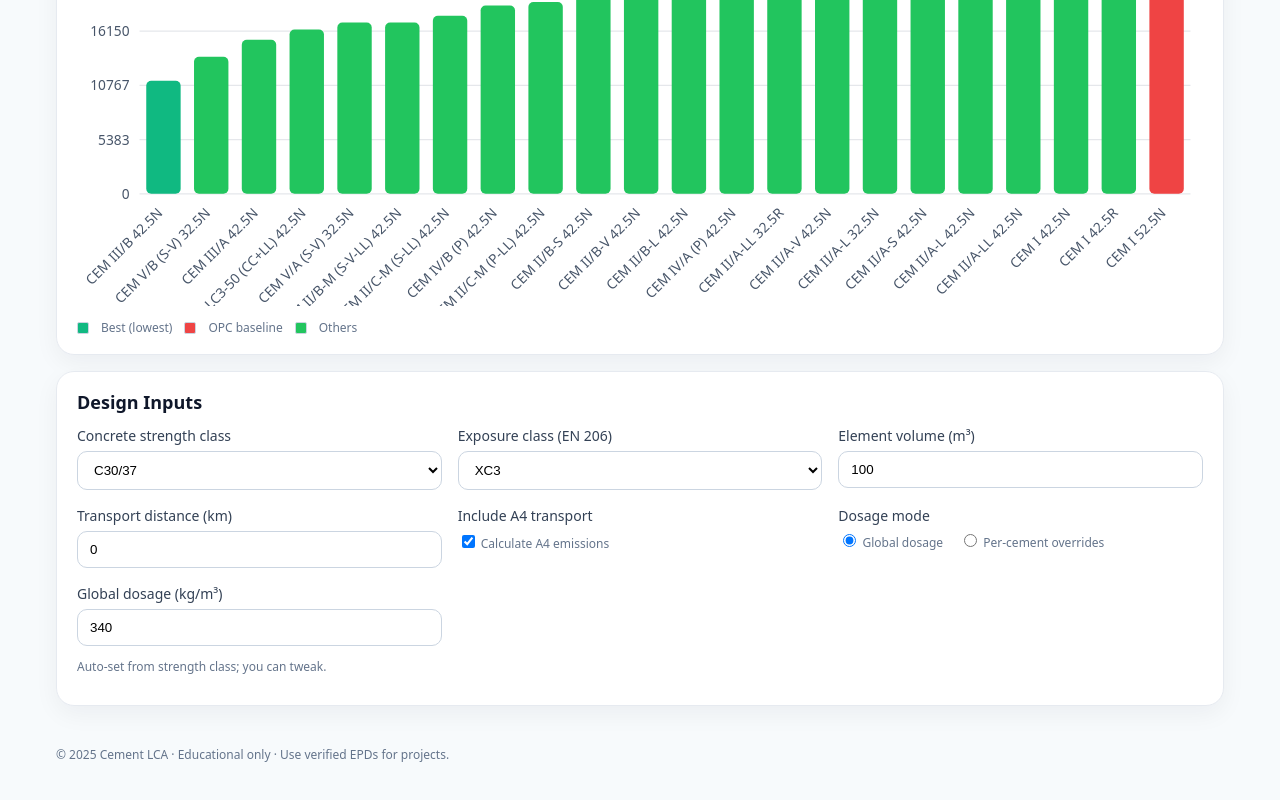
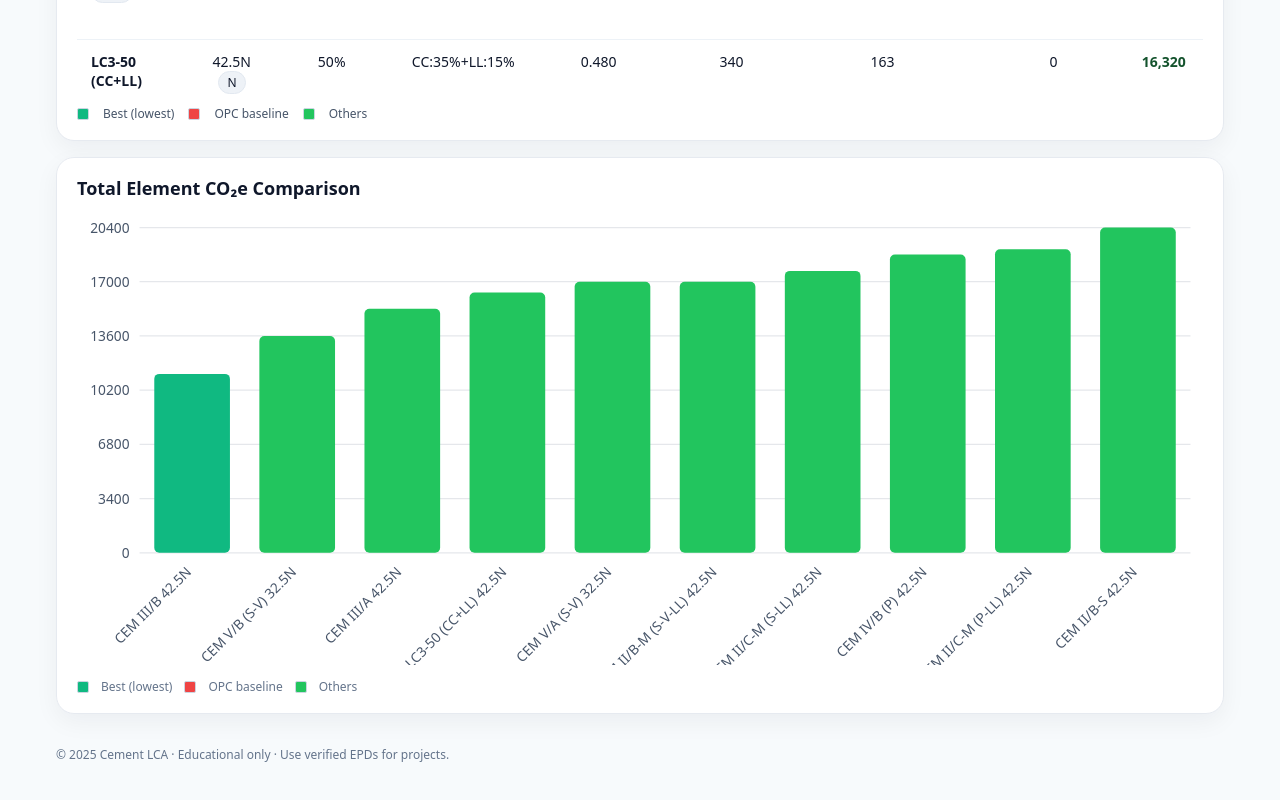
Before and after one commit to MarioSorgente/cement-lca, a Next.js app: page / in a window 1280 px wide. Shown: the part 898-1698 px from the top of the page. Built offline with nearby package versions, Linux system fonts and the light colour scheme.

Commit message:
Update index.tsx

```diff
--- a/pages/index.tsx
+++ b/pages/index.tsx
@@ -7,7 +7,7 @@ import { getDefaultDosage } from '../lib/dosage'
 import { toResultRows } from '../lib/calc'
 import { tagsForCement } from '../lib/tags'
 import { downloadCSV } from '../lib/download'
-// If you chose Option B earlier, import data instead of fetch:
+// If you prefer import over fetch, uncomment and use the second line below
 // import cementsData from '../data/cements.json'
 
 type SortKey = 'cement'|'strength'|'clinker'|'ef'|'dosage'|'a1a3'|'a4'|'total'
@@ -16,6 +16,14 @@ type SortDir = 'asc'|'desc'
 export default function Home() {
   const [cements, setCements] = useState<Cement[]>([])
   const [dosageOverrides, setDosageOverrides] = useState<Record<string, number>>({})
+
+  // Table UX state
+  const [sortKey, setSortKey] = useState<SortKey>('total')
+  const [sortDir, setSortDir]   = useState<SortDir>('asc')
+  const [search, setSearch] = useState('')
+  const [hideIncompatible, setHideIncompatible] = useState(false)
+  const [pageSize, setPageSize] = useState(10)
+  const [page, setPage] = useState(1)
 
   const [state, setState] = useState<InputsState>({
     concreteStrength: 'C30/37',
@@ -28,21 +36,17 @@ export default function Home() {
     filters: { OPC: true, Slag: true, FlyAsh: true, Pozzolana: true, Limestone: true, CalcinedClay: true, Composite: true }
   })
 
-  // Load data (use fetch OR import—keep one)
+  // Load data (choose one)
   useEffect(() => { fetch('/data/cements.json').then(r => r.json()).then(setCements) }, [])
   // const [cements] = useState<Cement[]>(cementsData as Cement[])
-
-  // Sort controls
-  const [sortKey, setSortKey] = useState<SortKey>('total')
-  const [sortDir, setSortDir]   = useState<SortDir>('asc')
 
   const handleSortChange = (key: SortKey) => {
     if (key === sortKey) setSortDir(prev => prev === 'asc' ? 'desc' : 'asc')
     else { setSortKey(key); setSortDir('asc') }
   }
 
-  // Filter by tag chips
-  const visibleCements = useMemo(() => {
+  // 1) Tag filters
+  const tagFiltered = useMemo(() => {
     return cements.filter(c => {
       const tags = new Set(tagsForCement(c))
       if (!state.filters.OPC && tags.has('OPC')) return false
@@ -56,9 +60,9 @@ export default function Home() {
     })
   }, [cements, state.filters])
 
-  // Compute rows
+  // 2) Compute rows from current design inputs
   const rowsBase: ResultRow[] = useMemo(() => {
-    return toResultRows(visibleCements, {
+    return toResultRows(tagFiltered, {
       exposureClass: state.exposureClass,
       volumeM3: state.volumeM3,
       distanceKm: state.distanceKm,
@@ -68,10 +72,21 @@ export default function Home() {
         : (dosageOverrides[c.id] ?? c.default_dosage_kg_per_m3),
       tagsFor: (c) => tagsForCement(c)
     })
-  }, [visibleCements, state, dosageOverrides])
+  }, [tagFiltered, state, dosageOverrides])
 
-  // Sorting
-  const rows = useMemo(() => {
+  // 3) Search + hide incompatible
+  const searched = useMemo(() => {
+    const q = search.trim().toLowerCase()
+    return rowsBase.filter(r => {
+      if (hideIncompatible && !r.exposureCompatible) return false
+      if (!q) return true
+      const hay = (r.cement.cement_type + ' ' + r.cement.standard).toLowerCase()
+      return hay.includes(q)
+    })
+  }, [rowsBase, search, hideIncompatible])
+
+  // 4) Sorting
+  const sorted = useMemo(() => {
     const factor = sortDir === 'asc' ? 1 : -1
     const val = (r: ResultRow) => {
       switch (sortKey) {
@@ -85,24 +100,36 @@ export default function Home() {
         case 'total':    return r.totalElement
       }
     }
-    return [...rowsBase].sort((a,b) => (val(a) > val(b) ? 1 : val(a) < val(b) ? -1 : 0) * factor)
-  }, [rowsBase, sortKey, sortDir])
+    return [...searched].sort((a,b) => (val(a) > val(b) ? 1 : val(a) < val(b) ? -1 : 0) * factor)
+  }, [searched, sortKey, sortDir])
 
-  // Best + baseline IDs (computed from sorted rows)
-  const bestId = rows[0]?.cement.id
+  // 5) Pagination
+  const totalRows = sorted.length
+  const totalPages = Math.max(1, Math.ceil(totalRows / pageSize))
+  const pageSafe = Math.min(page, totalPages)
+  const start = (pageSafe - 1) * pageSize
+  const end = start + pageSize
+  const pageRows = sorted.slice(start, end)
+
+  // Best + baseline IDs based on the **sorted (full) set**
+  const bestId = sorted[0]?.cement.id
   const opcBaselineId = useMemo(() => {
-    const opcRows = rows.filter(r => r.cement.scms.length === 0)
+    const opcRows = sorted.filter(r => r.cement.scms.length === 0)
     if (!opcRows.length) return undefined
     let worst = opcRows[0]
     for (const r of opcRows) if (r.totalElement > worst.totalElement) worst = r
     return worst.cement.id
-  }, [rows])
+  }, [sorted])
 
   const setDosageOverride = (id: string, v: number) =>
     setDosageOverrides(prev => ({ ...prev, [id]: v }))
 
+  // Ensure page resets on filters/search
+  useEffect(() => { setPage(1) }, [search, hideIncompatible, pageSize, sortKey, sortDir, state])
+
   return (
     <main className="container">
+      {/* Header + tag chips */}
       <div className="header">
         <h1 className="h1">Concrete LCA Comparator</h1>
         <div className="filters">
@@ -122,25 +149,36 @@ export default function Home() {
         </div>
       </div>
 
-      {/* 1) TABLE directly under filters */}
+      {/* Design Inputs ABOVE Comparison */}
+      <Inputs state={state} setState={setState} />
+
+      {/* Comparison with controls */}
       <ResultsTable
-        rows={rows}
+        rows={pageRows}
         state={state}
         dosageOverrides={dosageOverrides}
         setDosageOverride={setDosageOverride}
-        onDownload={() => downloadCSV(rows, state)}
+        onDownload={() => downloadCSV(sorted, state)}   // export full current view
         bestId={bestId}
         opcBaselineId={opcBaselineId}
         sortKey={sortKey}
         sortDir={sortDir}
-        onSortChange={handleSortChange}
+        onSortChange={(k) => handleSortChange(k)}
+        // new controls
+        search={search}
+        onSearch={setSearch}
+        hideIncompatible={hideIncompatible}
+        onToggleHideIncompatible={setHideIncompatible}
+        page={pageSafe}
+        totalPages={totalPages}
+        onPageChange={setPage}
+        pageSize={pageSize}
+        onPageSizeChange={(n) => setPageSize(n)}
+        totalCount={totalRows}
       />
 
-      {/* 2) Chart */}
-      <BarChart rows={rows} bestId={bestId} opcBaselineId={opcBaselineId} />
-
-      {/* 3) Inputs below for refinement */}
-      <Inputs state={state} setState={setState} />
+      {/* Chart shows the same rows as the table page */}
+      <BarChart rows={pageRows} bestId={bestId} opcBaselineId={opcBaselineId} />
 
       <footer className="footer">
         © {new Date().getFullYear()} Cement LCA · Educational only · Use verified EPDs for projects.
```
